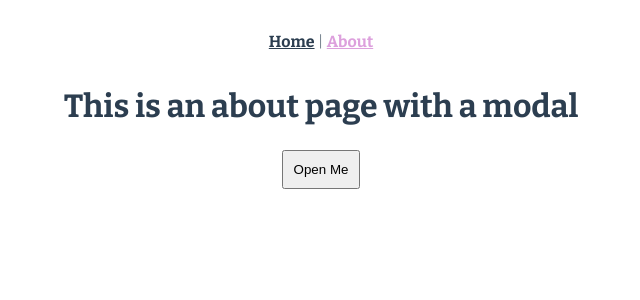
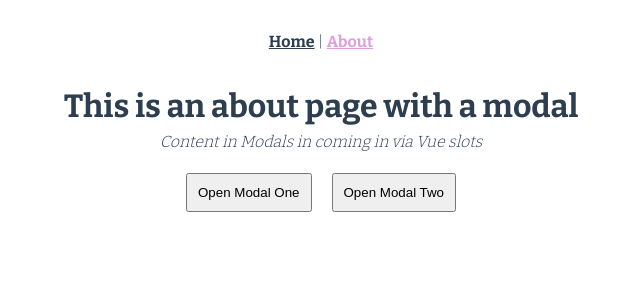
Before and after one commit to EllyPirelly/vue3-simple-popup, a Vue app: page /about in a window 1280 px wide. Shown: the top 300 px of the page, without its empty margins (319-959 px from the left). Built offline with nearby package versions, Linux system fonts and the light colour scheme.

Commit message:
add second modal

```diff
--- a/src/views/About.vue
+++ b/src/views/About.vue
@@ -1,20 +1,38 @@
 <template>
   <h1>{{ title }}</h1>
+  <p>{{ context }}</p>
 
+  <!-- modal one -->
   <div v-if="showModal">
     <!-- slot default - content passed down to modal -->
     <Modal theme="attention" @closeevent="toggleModal">
+      <h1>Modal One Headline</h1>
+      <p>Modal One p tag</p>
+
       <!-- slot named - content passed down to modal -->
       <template v-slot:links>
-        <a href="#">sign up now (slot)</a>
-        <a href="#">more info (slot)</a>
+        <a href="#">sign up now</a>
+        <a href="#">more info</a>
       </template>
-      <h1>Modal Headline coming in via slot</h1>
-      <p>Modal p tag coming in via slot</p>
     </Modal>
   </div>
 
-  <button class="btn-primary" @click="toggleModal">Open Me</button>
+  <!-- modal two -->
+  <div v-if="showModalTwo">
+    <Modal theme="attention" @closeevent="toggleModalTwo">
+      <h1>Modal Two Headline</h1>
+      <p>Modal Two p tag</p>
+
+      <template v-slot:links>
+        <a href="#">click for fun</a>
+      </template>
+    </Modal>
+  </div>
+
+  <div class="btn-primary-wrapper">
+    <button class="btn-primary" @click="toggleModal">Open Modal One</button>
+    <button class="btn-primary" @click="toggleModalTwo">Open Modal Two</button>
+  </div>
 </template>
 
 <script>
@@ -30,15 +48,19 @@ export default {
   data() {
     return {
       title: 'This is an about page with a modal',
-      header: "I'm a modal you know what I mean",
-      promo: 'and I do my little turn on the Vue walk',
+      context: 'Content in Modals in coming in via Vue slots',
       showModal: false,
+      showModalTwo: false,
     }
   },
 
   methods: {
     toggleModal() {
       this.showModal = !this.showModal
+    },
+
+    toggleModalTwo() {
+      this.showModalTwo = !this.showModalTwo
     },
   },
 }
@@ -49,8 +71,17 @@ export default {
   margin-top: 20px;
   padding: 10px;
 
+  &:not(:last-child) {
+    margin-right: 20px;
+  }
+
   &:hover {
     border: 2px solid #dda0dd;
   }
 }
+
+.btn-primary-wrapper {
+  display: flex;
+  justify-content: center;
+}
 </style>
--- a/src/views/Home.vue
+++ b/src/views/Home.vue
@@ -1,7 +1,7 @@
 <template>
   <div class="home">
     <h1>{{ title }}</h1>
-    <p>Click "About" in Navigation to get to the Modal</p>
+    <p>Click "About" in Navigation to get to the Modals</p>
   </div>
 </template>
 
```
